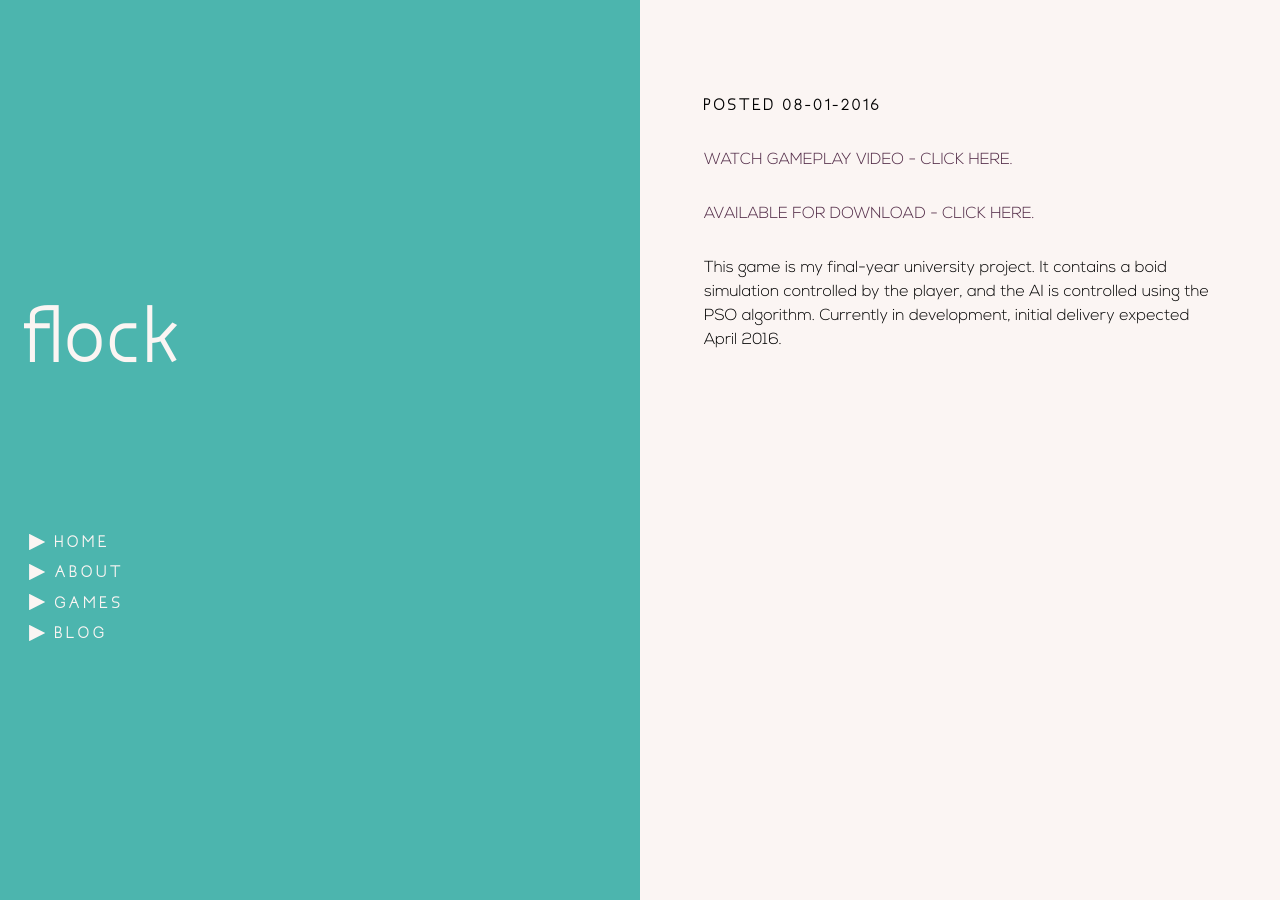
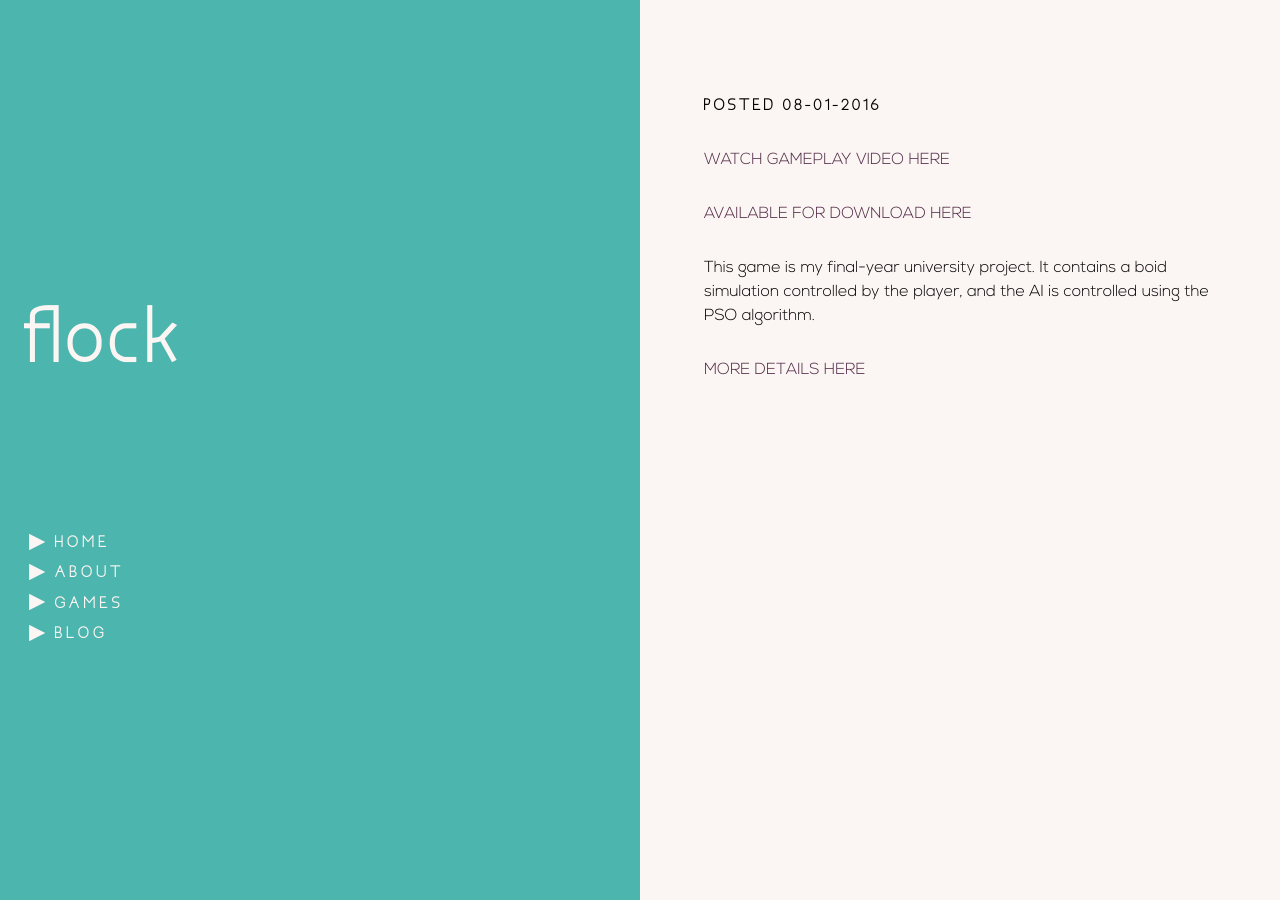
Before and after one commit to bexedmondson/old-website, a Jekyll site: the page built from _posts/2016-01-08-final-year-project.markdown, in a window 1280 px wide. Built offline with Jekyll 4.4.1, drawn with Linux system fonts in a browser that asks for light colours; nearby versions of some CDN libraries.

Commit message:
added blog post link

```diff
--- a/_posts/2016-01-08-final-year-project.markdown
+++ b/_posts/2016-01-08-final-year-project.markdown
@@ -7,8 +7,10 @@ nav: light
 gameurl: https://github.com/bexedmondson/FinalProject
 imageurl: /assets/games/gamescreenshot.png
 ---
-[WATCH GAMEPLAY VIDEO - CLICK HERE.](https://www.youtube.com/watch?v=t5m0qVqrePU)
+[WATCH GAMEPLAY VIDEO HERE](https://www.youtube.com/watch?v=t5m0qVqrePU)
 
-[AVAILABLE FOR DOWNLOAD - CLICK HERE.](https://drive.google.com/folderview?id=0B5MItPVnQZsEV3ptdHVGX2xwdms&usp=sharing)
+[AVAILABLE FOR DOWNLOAD HERE](https://drive.google.com/folderview?id=0B5MItPVnQZsEV3ptdHVGX2xwdms&usp=sharing)
 
-This game is my final-year university project. It contains a boid simulation controlled by the player, and the AI is controlled using the PSO algorithm. Currently in development, initial delivery expected April 2016.
+This game is my final-year university project. It contains a boid simulation controlled by the player, and the AI is controlled using the PSO algorithm.
+
+[MORE DETAILS HERE](/blog/2016/05/14/flock.html)
```
